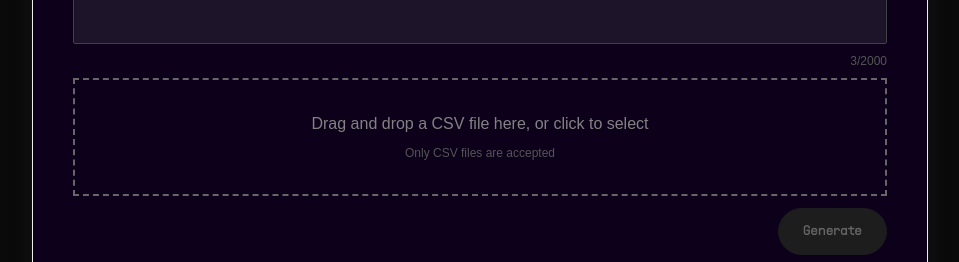
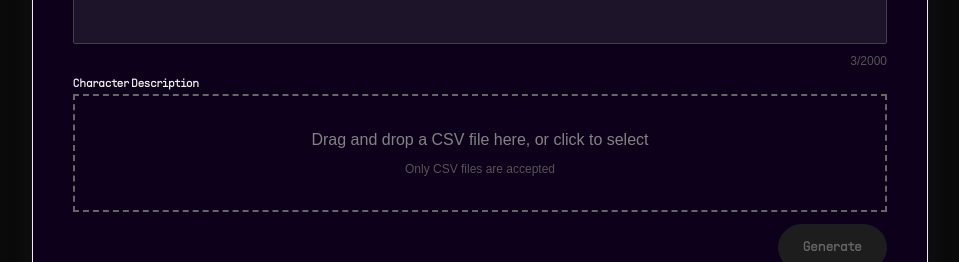
Before and after one commit to 1hiteshKumar/fe-toons-ai-vercel, a Next.js app: page / in a window 1280 px wide. Shown: the part 489-751 px from the top of the page, without its empty margins (160-1119 px from the left). Built offline with nearby package versions, Linux system fonts and the light colour scheme; no server answers.

Commit message:
feat: character description

```diff
--- a/aural/styles/aural-theme.css
+++ b/aural/styles/aural-theme.css
@@ -1,3 +1,4 @@
+@import url('https://fonts.googleapis.com/css2?family=Poppins:ital,wght@0,400;0,500;0,600;0,700;1,400;1,500;1,600;1,700&display=swap');
 @import "tailwindcss";
 
 /* Font Face Definitions */
@@ -377,6 +378,7 @@
   /* Font Family */
   --font-fm-text: "Lab Grotesque";
   --font-fm-brand: "PP Supply Sans";
+  --font-fm-poppins: "Poppins", sans-serif;
 
   /** animations */
   --animate-fm-zoomIn: zoomIn 0.5s ease 0s 1 normal both;
--- a/components/pages/home/user-uploads.tsx
+++ b/components/pages/home/user-uploads.tsx
@@ -142,7 +142,8 @@ function UserUploadsContent() {
           {scriptText.length}/2000
         </span>
 
-        <div className="mt-2">
+        <div>
+          <span className="text-xs font-fm-brand " >Character Description</span>
           <div
             {...getRootProps()}
             className={cn(
```
